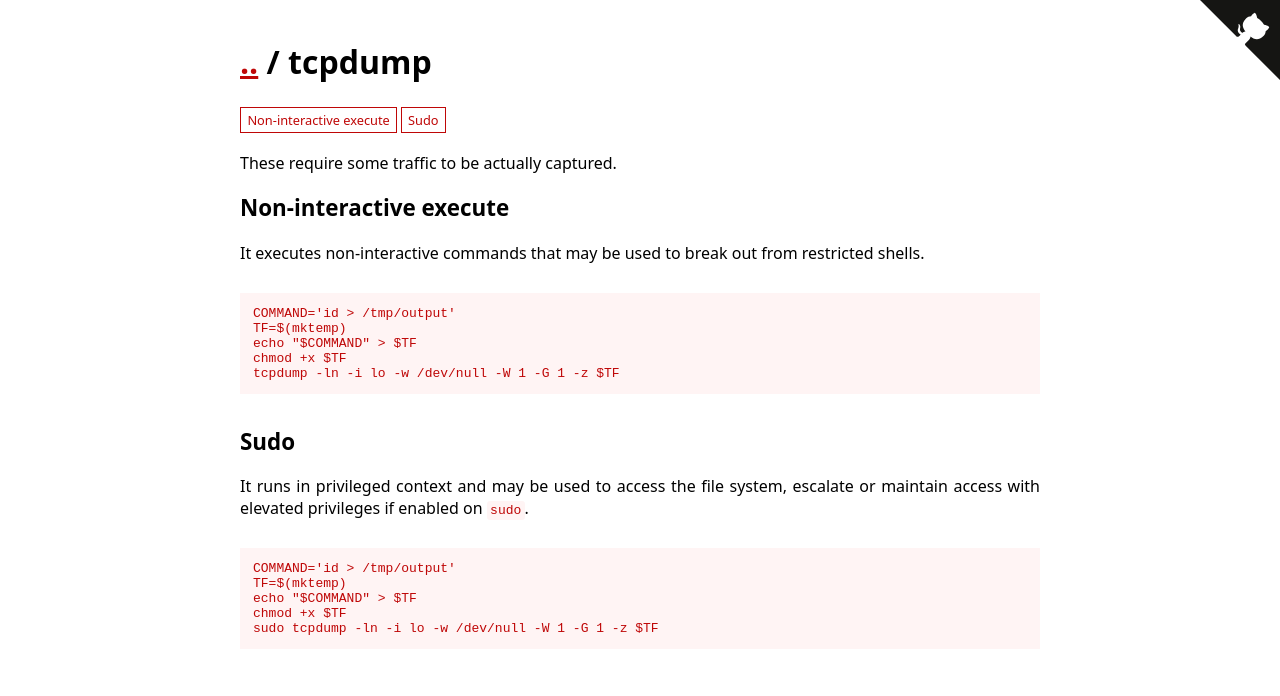
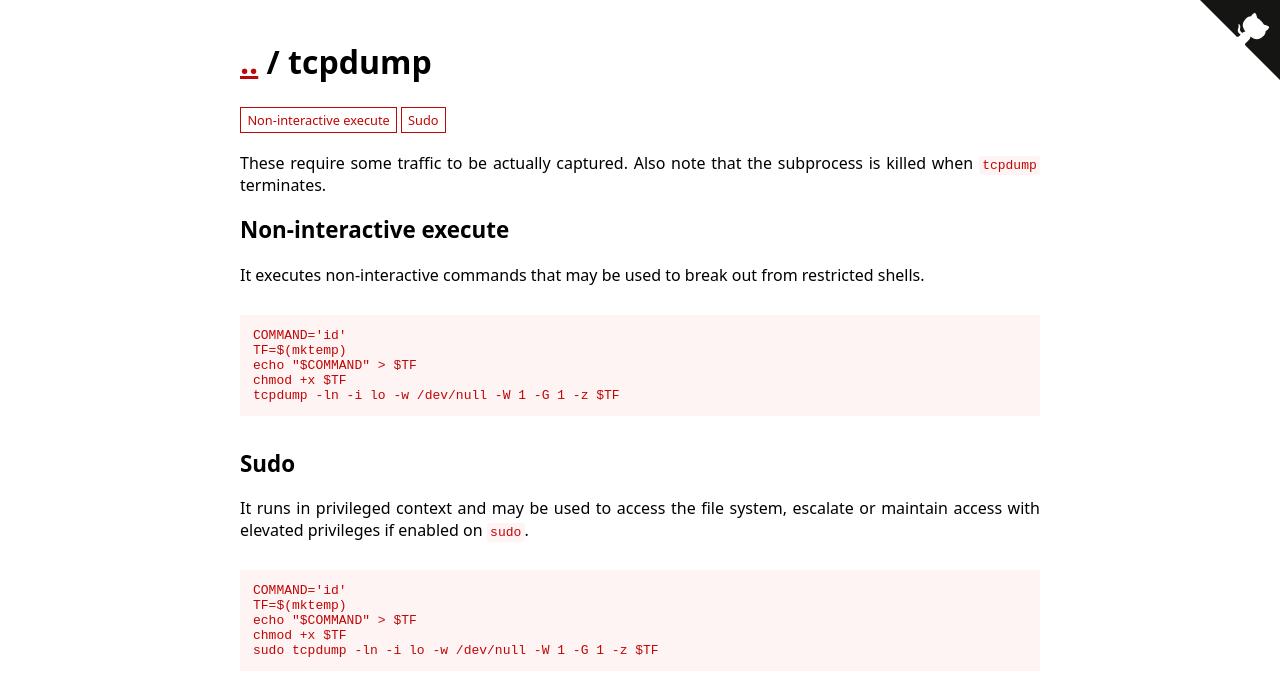
Before and after one commit to GTFOBins/GTFOBins.github.io, a Jekyll site: the page built from _gtfobins/tcpdump.md, in a window 1280 px wide. Shown: the top 696 px of the page. Built offline with Jekyll 4.4.1, drawn with Linux system fonts in a browser that asks for light colours.

Commit message:
Avoid output file for tcpdump

```diff
--- a/_gtfobins/tcpdump.md
+++ b/_gtfobins/tcpdump.md
@@ -1,16 +1,16 @@
 ---
-description: These require some traffic to be actually captured.
+description: These require some traffic to be actually captured. Also note that the subprocess is killed when `tcpdump` terminates.
 functions:
   execute-non-interactive:
     - code: |
-        COMMAND='id > /tmp/output'
+        COMMAND='id'
         TF=$(mktemp)
         echo "$COMMAND" > $TF
         chmod +x $TF
         tcpdump -ln -i lo -w /dev/null -W 1 -G 1 -z $TF
   sudo-enabled:
     - code: |
-        COMMAND='id > /tmp/output'
+        COMMAND='id'
         TF=$(mktemp)
         echo "$COMMAND" > $TF
         chmod +x $TF
```
